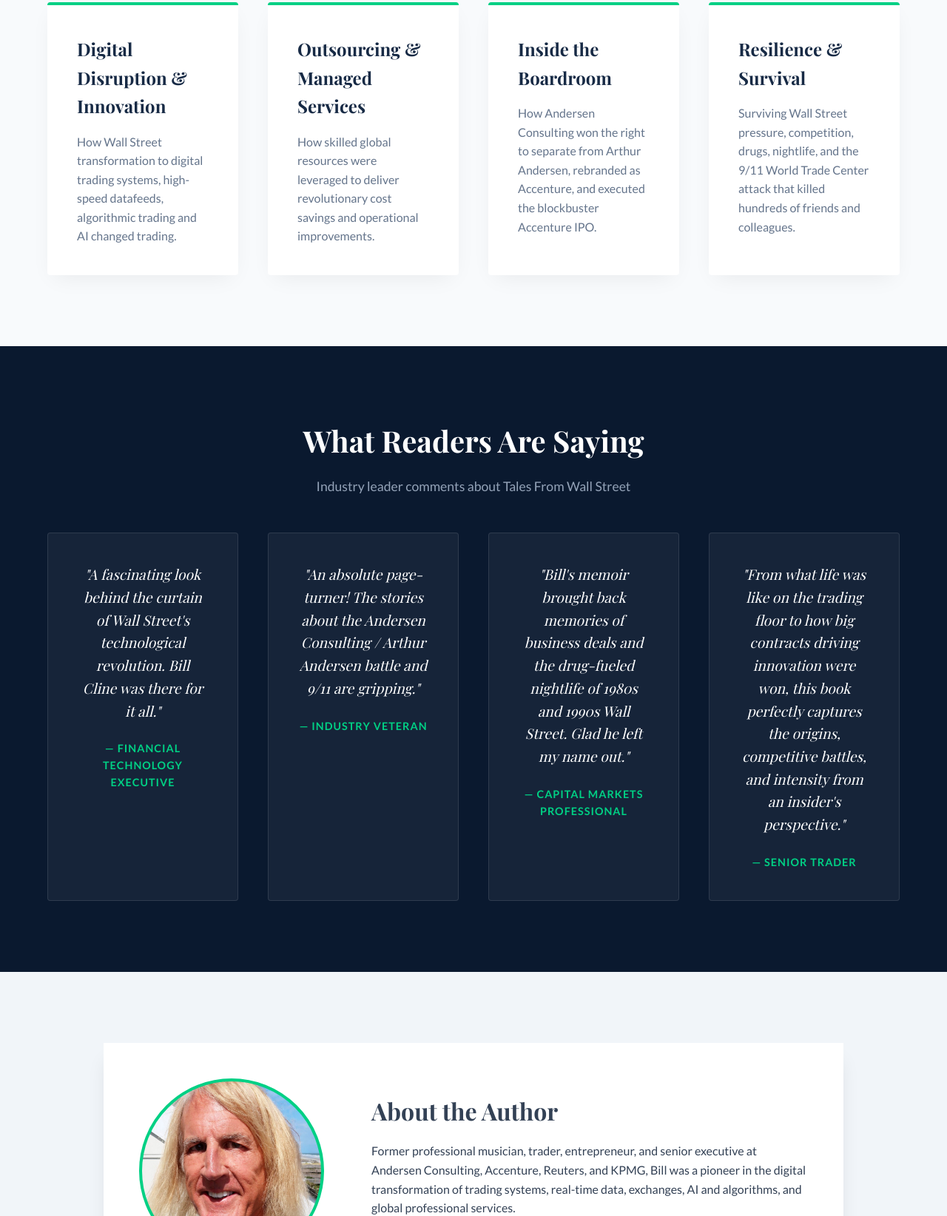
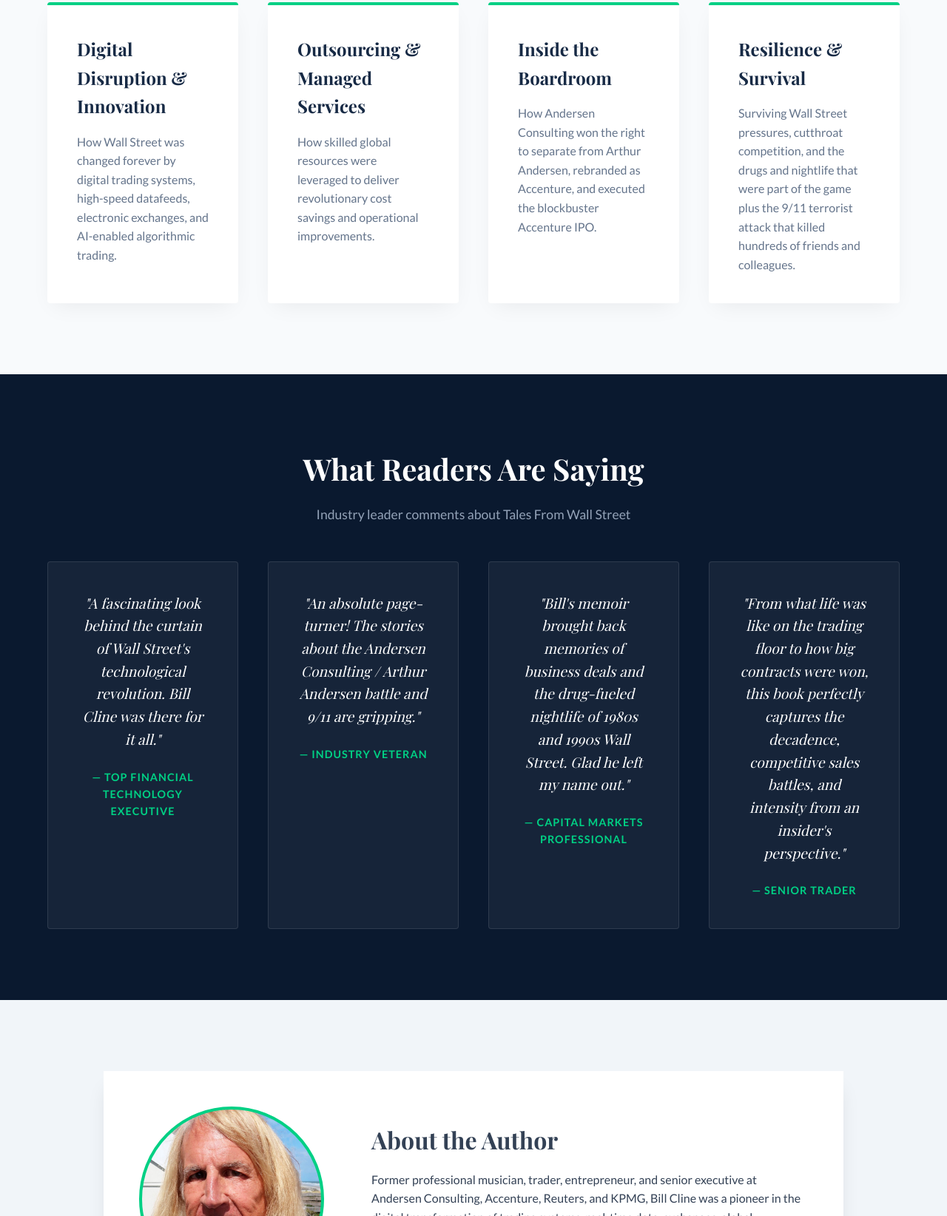
Before and after one commit to billcline/talesfromwallstreet, a plain HTML site: page index.html in a window 1280 px wide. Shown: the part 1156-2800 px from the top of the page at 74% size. Drawn offline with nearby package versions, Linux system fonts and the light colour scheme; a web font is replaced by a local one.

Commit message:
updated text and meta

```diff
--- a/index.html
+++ b/index.html
@@ -10,9 +10,9 @@
     <meta name="viewport" content="width=device-width, initial-scale=1.0">
     <title>Tales From Wall Street - Bill Cline</title>
     <meta name="description"
-        content="Tales From Wall Street — Bill Cline's memoir of wild times in the fast lane of the digital transformation of Wall Street trading, global consulting, and AI-enabled intelligent automation.">
+        content="Tales From Wall Street — Bill Cline's memoir of a wild ride leading the digital transformation and disruption of Wall Street trading, real-time data, global consulting, and AI-enabled intelligent automation.">
     <meta name="keywords"
-        content="wall street,bill cline memoir,innovation,capital markets,trading systems,real-time data,digital disruption,digital transformation,financial services,ai,artificial intelligence,ai intelligent automation,future of jobs,outsourcing,consulting,accenture,andersen consulting,kpmg,reuters,ipo,9/11,professional services">
+        content="bill cline memoir,wall street,artificial intelligence,ai,innovation,capital markets,trading,exchanges,real-time data,intelligent automation,digital disruption,digital transformation,financial services,future of jobs,outsourcing,consulting,accenture,andersen consulting,kpmg,reuters,accenture ipo,9/11,wolf of wall street,big short,bill cline biography">
     <meta name="author" content="bill cline,william cline">
 
     <!-- Google Fonts -->
@@ -49,9 +49,9 @@
         <div class="hero-content">
             <span class="tagline">Disrupting the System</span>
             <h1>Tales From Wall Street: Innovation, Digital Disruption, and the AI Revolution.</h1>
-            <p>An insider's story of the innovation and fast times that transformed trading and exchanges, real-time data infrastructure, global
-                outsourcing and managed services, and AI-enabled automation along with cautionary
-                perspectives on jobs and the AI future.</p>
+            <p>An insider's story of the innovation and fast times that transformed trading and exchanges, real-time data, global
+                outsourcing and managed services, and AI-enabled intelligent automation along with cautionary
+                perspectives on jobs and Artificial Intelligence.</p>
             <div class="cta-group">
                 <a href="#buy" class="btn-primary">Order Now</a>
                 <a href="excerpt.html" class="btn-secondary">Read Excerpt</a>
@@ -102,8 +102,8 @@
         <div class="grid-4">
             <div class="feature-card">
                 <h3>Digital Disruption & Innovation</h3>
-                <p>How Wall Street transformation to digital trading systems, high-speed datafeeds, algorithmic
-                    trading and AI changed trading.</p>
+                <p>How Wall Street was changed forever by digital trading systems, high-speed datafeeds, electronic exchanges, and AI-enabled algorithmic
+                    trading.</p>
             </div>
             <div class="feature-card">
                 <h3>Outsourcing & Managed Services</h3>
@@ -117,10 +117,7 @@
             </div>
             <div class="feature-card">
                 <h3>Resilience & Survival</h3>
-                <p>Surviving Wall Street pressure, competition, drugs, nightlife, and the 9/11 World Trade Center attack
-                    that killed
-                    hundreds of
-                    friends and colleagues.</p>
+                <p>Surviving Wall Street pressures, cutthroat competition, and the drugs and nightlife that were part of the game plus the 9/11 terrorist attack that killed hundreds of friends and colleagues.</p>
             </div>
         </div>
     </section>
@@ -136,7 +133,7 @@
             <div class="review-card">
                 <div class="review-text">"A fascinating look behind the curtain of Wall Street's technological
                     revolution. Bill Cline was there for it all."</div>
-                <div class="review-author">— Financial Technology Executive</div>
+                <div class="review-author">— Top Financial Technology Executive</div>
             </div>
             <div class="review-card">
                 <div class="review-text">"An absolute page-turner! The stories about the Andersen Consulting / Arthur
@@ -150,10 +147,9 @@
                 <div class="review-author">— Capital Markets Professional</div>
             </div>
             <div class="review-card">
-                <div class="review-text">"From what life was like on the trading floor to how big contracts driving
-                    innovation were won,
+                <div class="review-text">"From what life was like on the trading floor to how big contracts were won,
                     this book
-                    perfectly captures the origins, competitive battles, and intensity from an insider's perspective."
+                    perfectly captures the decadence, competitive sales battles, and intensity from an insider's perspective."
                 </div>
                 <div class="review-author">— Senior Trader</div>
             </div>
@@ -167,9 +163,9 @@
             <div class="author-content">
                 <h3>About the Author</h3>
                 <p>Former professional musician, trader, entrepreneur, and senior executive at Andersen Consulting,
-                    Accenture, Reuters, and KPMG, Bill was a pioneer in the digital transformation of trading systems,
-                    real-time data, exchanges, AI and algorithms, and global professional
-                    services.</p>
+                    Accenture, Reuters, and KPMG, Bill Cline was a pioneer in the digital transformation of trading systems,
+                    real-time data, exchanges, global professional
+                    services, and intelligent automation.</p>
                 <a href="about.html" class="author-bio-link">Read Full Bio &rarr;</a>
             </div>
         </div>
@@ -193,7 +189,7 @@
 
     <!-- FOOTER -->
     <footer>
-        <p>&copy; 2026 Cline Properties LLC and Bill Cline. All Rights Reserved.</p>
+        <p>&copy; Cline Properties LLC and Bill Cline. All Rights Reserved.</p>
     </footer>
 
     <!-- Link to external JS -->
```
